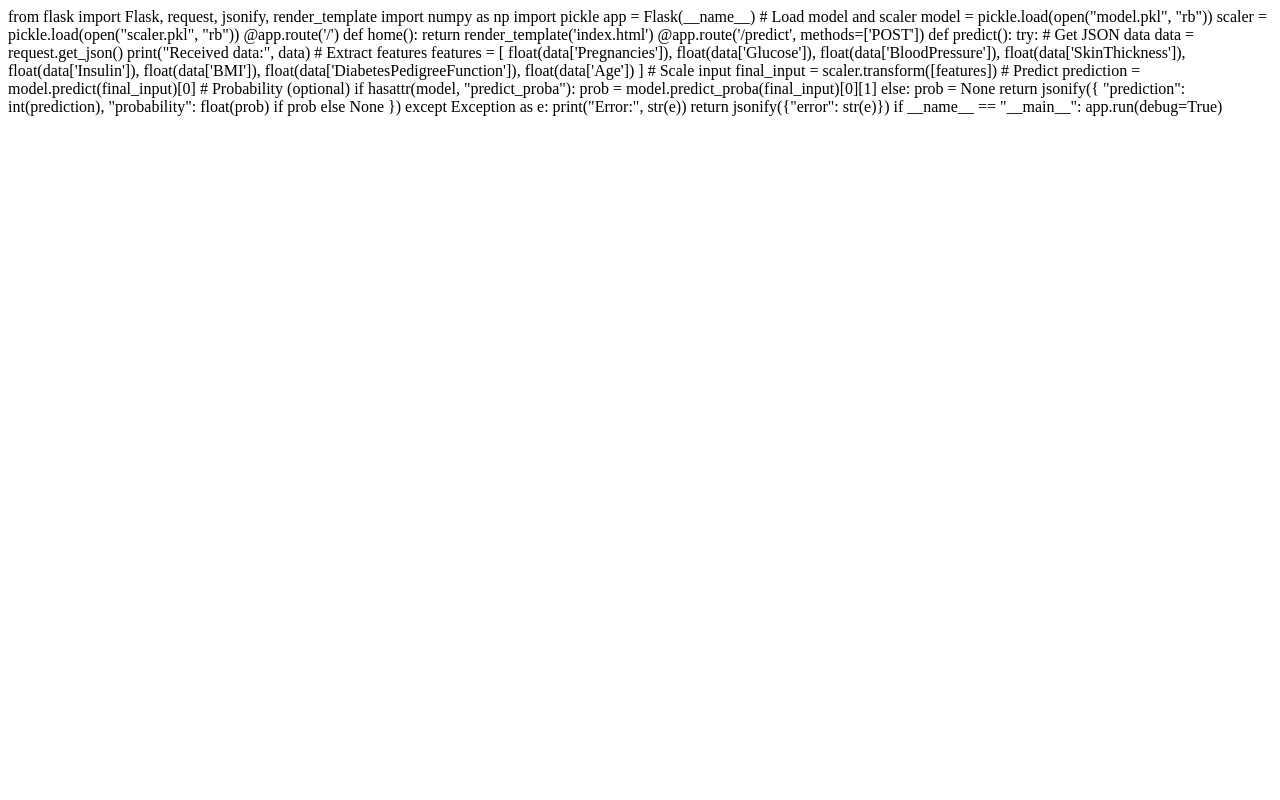
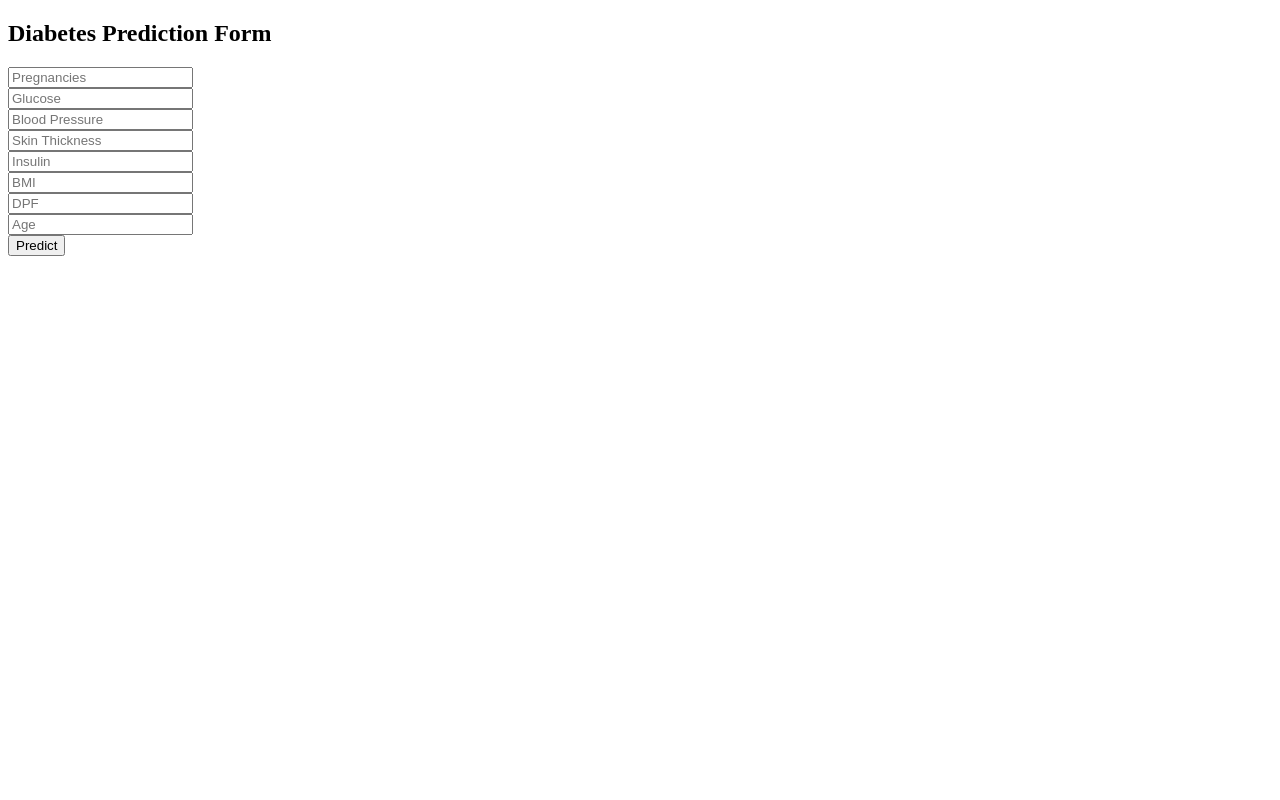
Before and after one commit to sawankr1987/Just_check_render_, a Flask app: page / in a window 1280 px wide. Run offline with Flask 3, Linux system fonts and the light colour scheme.

Commit message:
Update index Error .html

```diff
--- a/templates/index.html
+++ b/templates/index.html
@@ -1,58 +1,56 @@
-from flask import Flask, request, jsonify, render_template
-import numpy as np
-import pickle
+<!DOCTYPE html>
+<html>
+<head>
+  <title>Diabetes Predictor</title>
+</head>
+<body>
 
-app = Flask(__name__)
+<h2>Diabetes Prediction Form</h2>
 
-# Load model and scaler
-model = pickle.load(open("model.pkl", "rb"))
-scaler = pickle.load(open("scaler.pkl", "rb"))
+<form id="predictionForm">
+  <input type="number" id="Pregnancies" placeholder="Pregnancies" required><br>
+  <input type="number" id="Glucose" placeholder="Glucose" required><br>
+  <input type="number" id="BloodPressure" placeholder="Blood Pressure" required><br>
+  <input type="number" id="SkinThickness" placeholder="Skin Thickness" required><br>
+  <input type="number" id="Insulin" placeholder="Insulin" required><br>
+  <input type="number" id="BMI" step="0.1" placeholder="BMI" required><br>
+  <input type="number" id="DiabetesPedigreeFunction" step="0.01" placeholder="DPF" required><br>
+  <input type="number" id="Age" placeholder="Age" required><br>
 
-@app.route('/')
-def home():
-    return render_template('index.html')
+  <button type="submit">Predict</button>
+</form>
 
+<h3 id="result"></h3>
 
-@app.route('/predict', methods=['POST'])
-def predict():
-    try:
-        # Get JSON data
-        data = request.get_json()
-        print("Received data:", data)
+<script>
+document.getElementById("predictionForm").addEventListener("submit", async function(e) {
+  e.preventDefault();
 
-        # Extract features
-        features = [
-            float(data['Pregnancies']),
-            float(data['Glucose']),
-            float(data['BloodPressure']),
-            float(data['SkinThickness']),
-            float(data['Insulin']),
-            float(data['BMI']),
-            float(data['DiabetesPedigreeFunction']),
-            float(data['Age'])
-        ]
+  const data = {
+    Pregnancies: document.getElementById("Pregnancies").value,
+    Glucose: document.getElementById("Glucose").value,
+    BloodPressure: document.getElementById("BloodPressure").value,
+    SkinThickness: document.getElementById("SkinThickness").value,
+    Insulin: document.getElementById("Insulin").value,
+    BMI: document.getElementById("BMI").value,
+    DiabetesPedigreeFunction: document.getElementById("DiabetesPedigreeFunction").value,
+    Age: document.getElementById("Age").value
+  };
 
-        # Scale input
-        final_input = scaler.transform([features])
+  const res = await fetch("/predict", {
+    method: "POST",
+    headers: {"Content-Type": "application/json"},
+    body: JSON.stringify(data)
+  });
 
-        # Predict
-        prediction = model.predict(final_input)[0]
+  const result = await res.json();
 
-        # Probability (optional)
-        if hasattr(model, "predict_proba"):
-            prob = model.predict_proba(final_input)[0][1]
-        else:
-            prob = None
+  document.getElementById("result").innerText =
+    result.prediction !== undefined
+      ? "Prediction: " + result.prediction
+      : "Error: " + result.error;
+});
+</script>
 
-        return jsonify({
-            "prediction": int(prediction),
-            "probability": float(prob) if prob else None
-        })
-
-    except Exception as e:
-        print("Error:", str(e))
-        return jsonify({"error": str(e)})
-
-
-if __name__ == "__main__":
-    app.run(debug=True)
+</body>
+</html>
```
